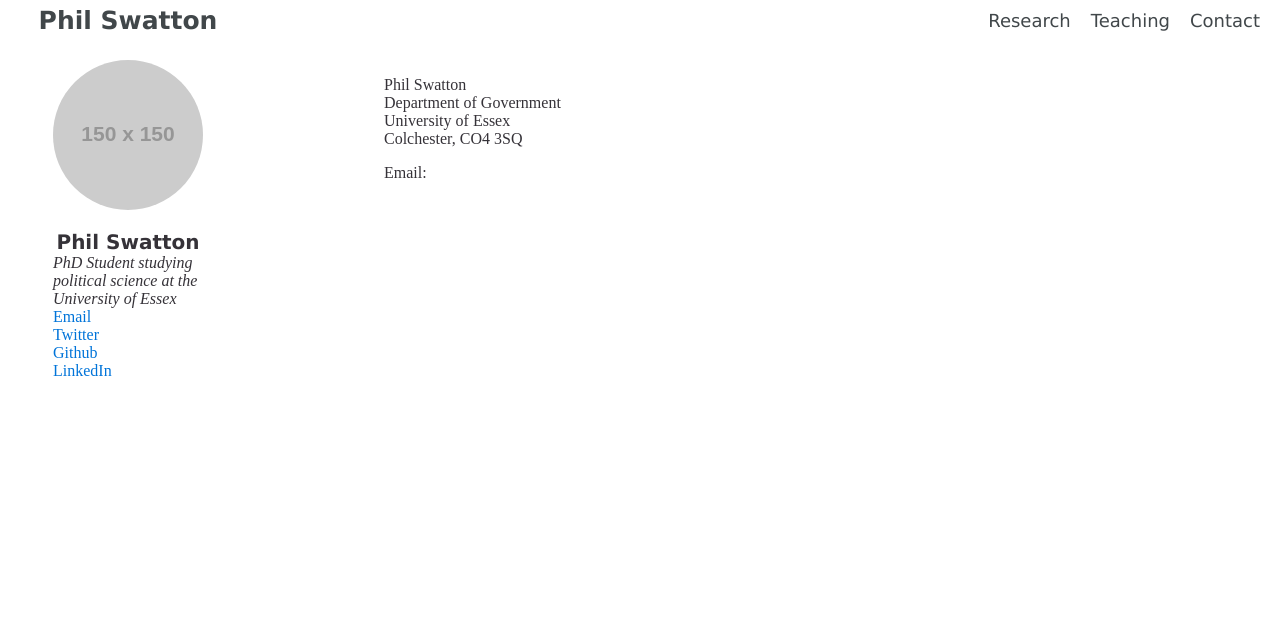
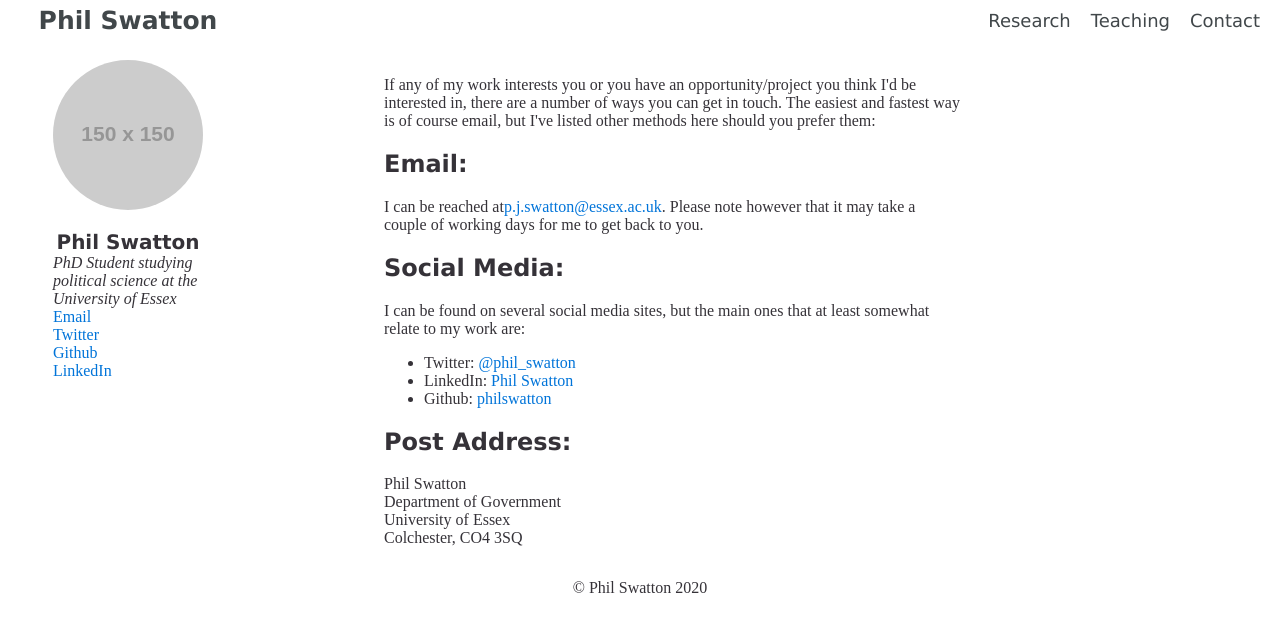
Before and after one commit to philswatton/philswatton.github.io, a Jekyll site: the page built from contact/index.html, in a window 1280 px wide. Shown: the top 632 px of the page. Built offline with Jekyll 4.4.1, drawn with Linux system fonts in a browser that asks for light colours.

Commit message:
Update index.html

```diff
--- a/contact/index.html
+++ b/contact/index.html
@@ -2,9 +2,21 @@
 layout: default
 title: Contact
 ---
+<p>If any of my work interests you or you have an opportunity/project you think I'd be interested in, there are a number of ways you can get in touch. The easiest and fastest way is of course email, but I've listed other methods here should you prefer them:</p>
+
+<h2>Email:</h2>
+<p>I can be reached at<a href="mailto:p.j.swatton@essex.ac.uk">p.j.swatton@essex.ac.uk</a>. Please note however that it may take a couple of working days for me to get back to you.</p>
+
+<h2>Social Media:</h2>
+<p>I can be found on several social media sites, but the main ones that at least somewhat relate to my work are:</p>
+<ul>
+  <li>Twitter: <a href="https://twitter.com/phil_swatton">@phil_swatton</a></li>
+  <li>LinkedIn: <a href="https://www.linkedin.com/in/philswatton/">Phil Swatton</a></li>
+  <li>Github: <a href="https://github.com/philswatton">philswatton</a></li>
+</ul>
+
+<h2>Post Address:</h2>
 <p>Phil Swatton<br>
 Department of Government<br>
 University of Essex<br>
 Colchester, CO4 3SQ</p>
-
-<p>Email: <a href="mailto:p.j.swatton@essex.ac.uk>p.j.swatton@essex.ac.uk</a></p>
```
